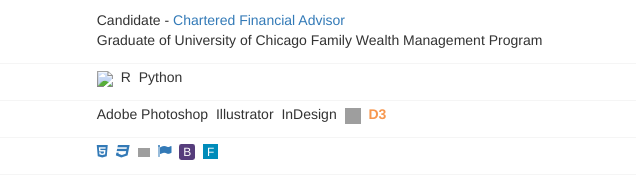
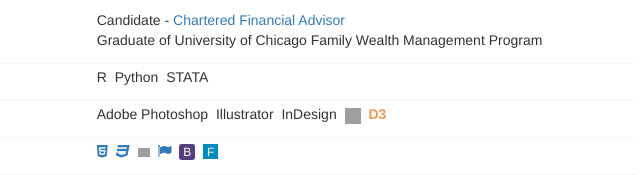
Before and after one commit to jorve/jorve.github.io, a plain HTML site: page index.html in a window 1280 px wide. Shown: the part 3518-3693 px from the top of the page, 259-899 px from the left. Drawn offline with nearby package versions, Linux system fonts and the light colour scheme; grey boxes are pictures that could not be loaded.

Commit message:
Update index.html

```diff
--- a/index.html
+++ b/index.html
@@ -570,9 +570,9 @@
                         </div>
                         <div class="col-md-9">
                             <ul class="additional-skills">
-                                <li><img src="https://dl.dropboxusercontent.com/u/389236/favicon-no-number.png" alt="STATA" width="16px" height="16px" style="display: inline-block;"></li>
                                 <li>R</li>
                                 <li>Python</li>
+                                <li>STATA</li>
                             </ul>
                         </div>
                     </div>
```
